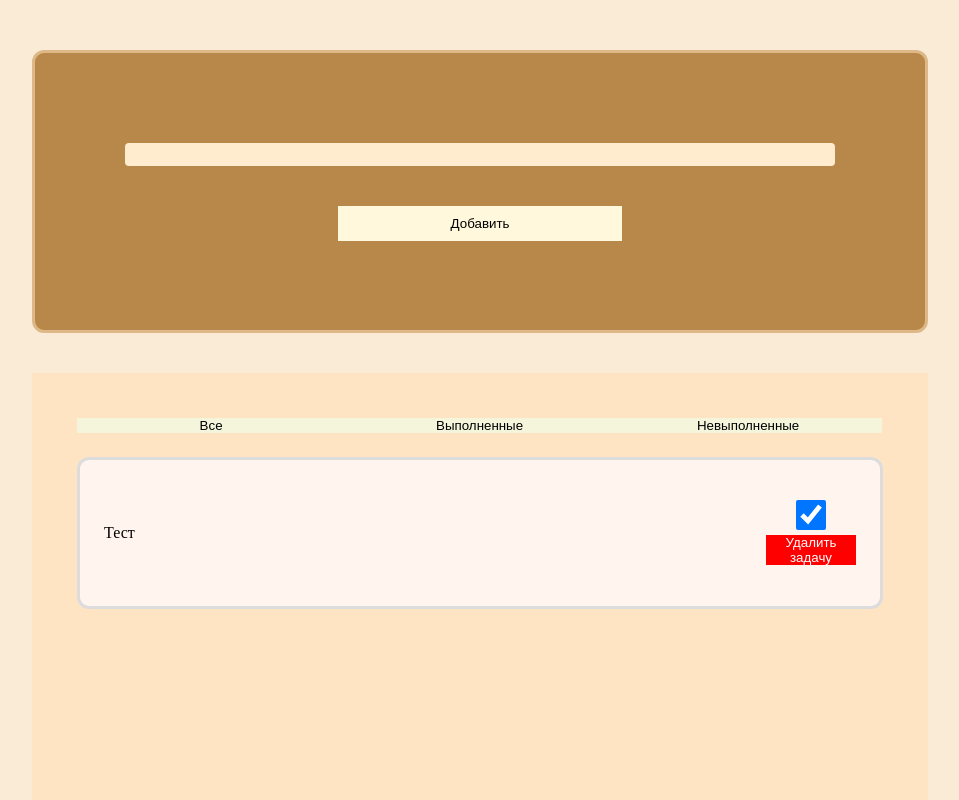
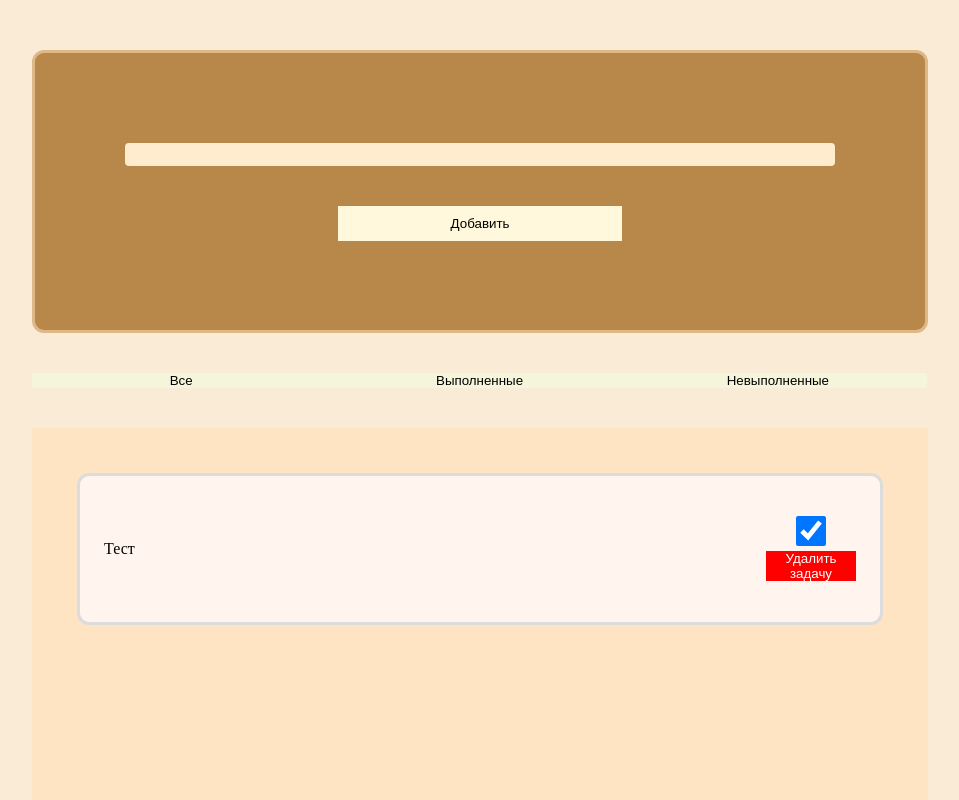
Before and after one commit to nzakypov521-byte/React-Task-Manager, a React (Vite) app: page / in a window 1280 px wide. Shown: the top 800 px of the page, without its empty margins (160-1119 px from the left). Built offline with nearby package versions, Linux system fonts and the light colour scheme.

Commit message:
mode, changeMode перенесы (TaskList > App), добавлен тип Mode, строгое сравнение в TaskList (mode === 'All)

```diff
--- a/src/App.tsx
+++ b/src/App.tsx
@@ -4,8 +4,12 @@ import TaskForm from "./components/TaskForm";
 import styles from "./scss/App.module.scss";
 import type { Task } from "./types";
 import TaskStats from "./components/TaskStats";
+import TaskFilters from "./components/TaskFilters";
+import type { Mode } from "./types";
 
 function App() {
+  const [mode, setMode] = useState<Mode>("All");
+
   const [data, setData] = useState<Task[]>([
     {
       id: 1,
@@ -44,14 +48,19 @@ function App() {
     setData((prevData) => prevData.filter((item) => !item.completed));
   }
 
+  function changeMode(currentMode: Mode) {
+    setMode(currentMode);
+  }
+
   return (
     <div className={styles.main}>
       <TaskForm cb={getTask}></TaskForm>
-
+      <TaskFilters changeMode={changeMode}></TaskFilters>
       <TaskList
         data={data}
         toggleData={ToggleData}
         deleteItem={deleteItem}
+        mode={mode}
       ></TaskList>
 
       <TaskStats
--- a/src/components/TaskFilters.tsx
+++ b/src/components/TaskFilters.tsx
@@ -1,15 +1,16 @@
 import styles from "../scss/TaskFilters.module.scss";
+import type { Mode } from "../types";
 
 function TaskFilters({
   changeMode,
 }: {
-  changeMode: (currentMode: string) => void;
+  changeMode: (currentMode: Mode) => void;
 }) {
   return (
     <div className={styles.mainBlock}>
       <button onClick={() => changeMode("All")}>Все</button>
-      <button onClick={() => changeMode("Complete")}>Выполненные</button>
-      <button onClick={() => changeMode("Uncomplete")}>Невыполненные</button>
+      <button onClick={() => changeMode("Completed")}>Выполненные</button>
+      <button onClick={() => changeMode("Active")}>Невыполненные</button>
     </div>
   );
 }
--- a/src/components/TaskList.tsx
+++ b/src/components/TaskList.tsx
@@ -1,35 +1,27 @@
 import styles from "../scss/TaskList.module.scss";
 import TaskItem from "./TaskItem";
 import type { Task } from "../types";
-import TaskFilters from "./TaskFilters";
-import { useState } from "react";
+import type { Mode } from "../types";
 
 function TaskList({
   data,
   toggleData,
   deleteItem,
+  mode,
 }: {
   data: Task[];
   toggleData: (id: number, status: boolean) => void;
   deleteItem: (id: number) => void;
+  mode: Mode;
 }) {
-  const [mode, setMode] = useState<string>("All");
-
-  function changeMode(currentMode: string) {
-    setMode(currentMode);
-  }
-
   return (
     <div className={styles.mainBlock}>
-      <div className={styles.nav}>
-        <TaskFilters changeMode={changeMode}></TaskFilters>
-      </div>
       <div className={styles.list}>
         {data
           .filter(
             (item) =>
               mode == "All" ||
-              (mode === "Complete" ? item.completed : !item.completed),
+              (mode === "Completed" ? item.completed : !item.completed),
           )
           .map((item) => (
             <TaskItem
--- a/src/types.ts
+++ b/src/types.ts
@@ -3,3 +3,5 @@ export interface Task {
   text: string;
   completed: boolean;
 }
+
+export type Mode = "All" | "Completed" | "Active";
```
